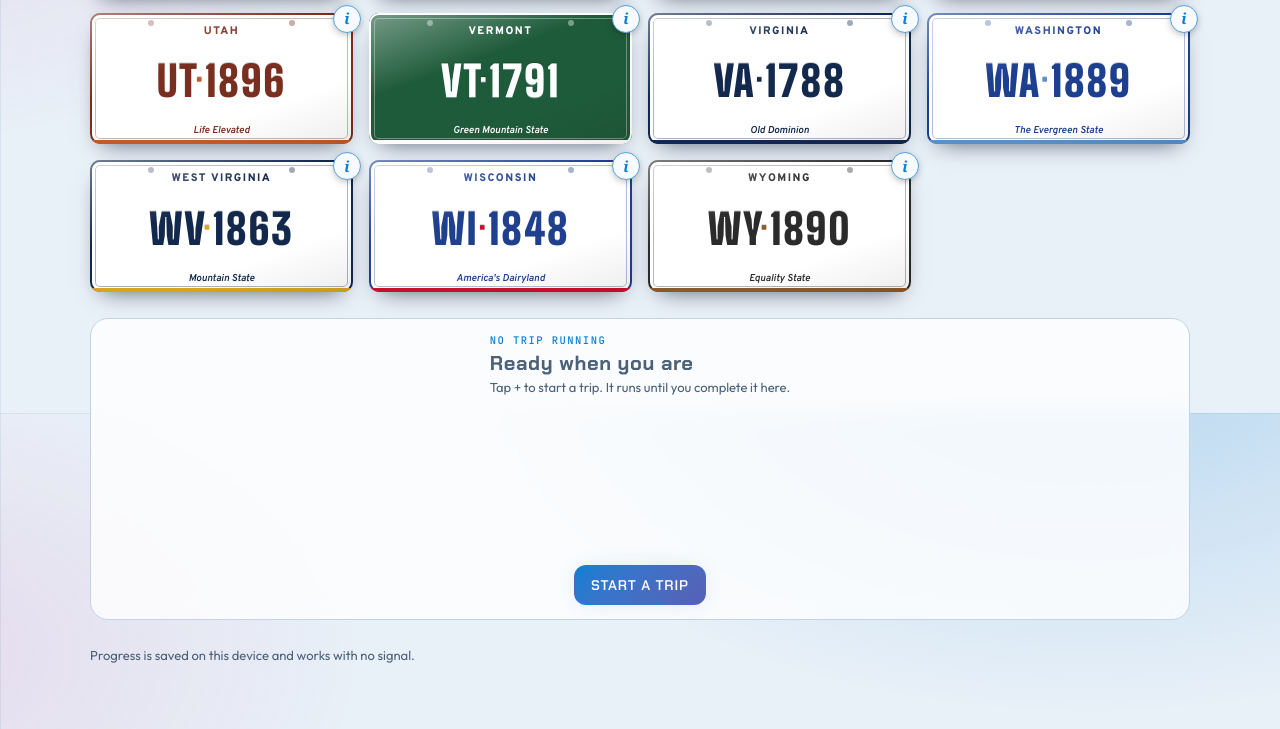
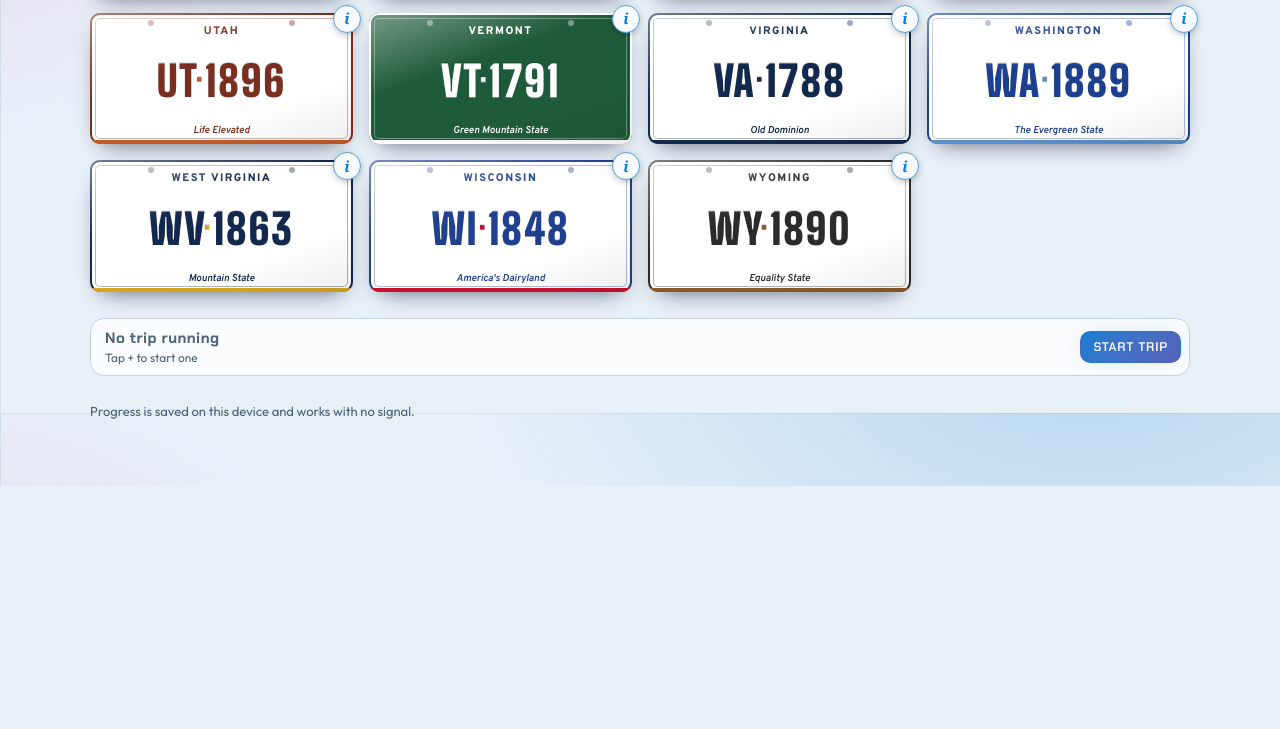
Before and after one commit to tdemmer18/plate-hunt, a plain HTML site: page index.html in a window 1280 px wide. Shown: the part 1987-2716 px from the top of the page. After the commit the page ends 2473 px from the top, so only its background shows below. Drawn offline with Linux system fonts and the light colour scheme.

Commit message:
Make the trip bar a compact single row with a small Complete button
Co-Authored-By: Claude Opus 5.5 <noreply@anthropic.com>

```diff
--- a/index.html
+++ b/index.html
@@ -377,12 +377,13 @@ body.cols-3 .plate .st { font-size: 12.5px; } body.cols-3 .plate .slogan { font-
 .log-form input { font: inherit; font-size: 15px; color: var(--ink); background: var(--card-solid); border: 1px solid var(--rule); border-radius: 10px; padding: 8px 12px; min-width: 0; width: 240px; max-width: 100%; }
 
 /* ---------- Trip bar (bottom of home) and New trip dialog ---------- */
-.trip-bar { display: flex; flex-wrap: wrap; gap: 12px; align-items: center; justify-content: space-between; background: var(--card); border: 1px solid var(--rule); border-radius: 18px; padding: 14px 16px; backdrop-filter: blur(10px); -webkit-backdrop-filter: blur(10px); }
-.trip-bar .tb-kicker { font-family: var(--font-mono); font-size: 10.5px; letter-spacing: .14em; text-transform: uppercase; color: var(--accent); }
-.trip-bar .tb-name { font-family: var(--font-hud); font-weight: 700; font-size: 20px; letter-spacing: .03em; }
-.trip-bar .tb-sub { font-size: 13px; color: var(--ink-soft); }
-.trip-bar > div:first-child { flex: 1 1 220px; min-width: 0; }
-.trip-bar .tb-btns { display: flex; flex-wrap: wrap; gap: 8px; }
+.trip-bar { display: flex; flex-direction: row; flex-wrap: nowrap; gap: 12px; align-items: center; background: var(--card); border: 1px solid var(--rule); border-radius: 14px; padding: 8px 8px 8px 14px; backdrop-filter: blur(10px); -webkit-backdrop-filter: blur(10px); }
+.trip-bar .tb-txt { flex: 1 1 auto; min-width: 0; }
+.trip-bar .tb-name { font-family: var(--font-hud); font-weight: 700; font-size: 15px; letter-spacing: .03em; white-space: nowrap; overflow: hidden; text-overflow: ellipsis; }
+.trip-bar .tb-sub { font-size: 12px; color: var(--ink-soft); white-space: nowrap; overflow: hidden; text-overflow: ellipsis; }
+.trip-bar .tb-sub b { color: var(--good); font-weight: 600; }
+.trip-bar .tb-btns { flex: none; display: flex; gap: 6px; }
+.trip-bar .btn { padding: 7px 12px; font-size: 12.5px; border-radius: 10px; white-space: nowrap; }
 .trip-bar.idle .tb-name { color: var(--ink-soft); }
 .new-dlg { width: min(460px, calc(100% - 32px)); }
 .new-dlg form { display: contents; }
@@ -643,7 +644,7 @@ button { -webkit-tap-highlight-color: transparent; touch-action: manipulation; -
     <div class="grid" id="roadGrid"></div>
   </section>
 
-  <section class="trip-bar" id="tripBar" aria-label="Current trip"></section>
+  <div class="trip-bar" id="tripBar" role="region" aria-label="Current trip"></div>
 
   <div class="foot">
     <span>Progress is saved on this device and works with no signal. <span id="offline" class="offline-pill" hidden>Offline</span></span>
@@ -1459,15 +1460,15 @@ function renderTripBar() {
   const bar = $("tripBar"), n = Object.keys(state.captured).length, t = state.trip;
   bar.classList.toggle("idle", !t);
   if (!t) {
-    bar.innerHTML = `<div><div class="tb-kicker">No trip running</div><div class="tb-name">Ready when you are</div><div class="tb-sub">Tap + to start a trip. It runs until you complete it here.</div></div>
-      <div class="tb-btns"><button type="button" class="btn go" data-new-trip>Start a trip</button></div>`;
+    bar.innerHTML = `<div class="tb-txt"><div class="tb-name">No trip running</div><div class="tb-sub">Tap + to start one</div></div>
+      <div class="tb-btns"><button type="button" class="btn go" data-new-trip>Start trip</button></div>`;
     return;
   }
-  const since = t.start ? `Started ${fmtDay(t.start)}` : "Just started";
-  bar.innerHTML = `<div><div class="tb-kicker">Trip in progress</div><div class="tb-name">${esc(t.name)}</div><div class="tb-sub">${since} · ${n} plate${n === 1 ? "" : "s"}</div></div>
+  const since = t.start ? `since ${new Date(t.start).toLocaleDateString([], { month: "short", day: "numeric" })}` : "just started";
+  bar.innerHTML = `<div class="tb-txt"><div class="tb-name">${esc(t.name)}</div><div class="tb-sub"><b>● Live</b> · ${n} plate${n === 1 ? "" : "s"} · ${since}</div></div>
     <div class="tb-btns">${confirmComplete
-      ? `<button type="button" class="btn danger" data-complete-yes>${n ? `Log ${n} plate${n === 1 ? "" : "s"} &amp; complete` : "End trip"}</button><button type="button" class="btn" data-complete-no>Keep going</button>`
-      : `<button type="button" class="btn go" data-complete>Complete trip</button>`}</div>`;
+      ? `<button type="button" class="btn danger" data-complete-yes>${n ? "Log it" : "End it"}</button><button type="button" class="btn" data-complete-no>Cancel</button>`
+      : `<button type="button" class="btn go" data-complete>Complete</button>`}</div>`;
 }
 // log the running trip into the standings and clear the board; returns its place (or 0 if nothing logged)
 function completeTrip() {
--- a/sw.js
+++ b/sw.js
@@ -1,6 +1,6 @@
 // Plate Hunt service worker: caches the whole app so it runs with no signal.
 // Bump VERSION whenever any file changes so devices pick up the update.
-const VERSION = "plate-hunt-v29";
+const VERSION = "plate-hunt-v30";
 const LOGOS = "plate-hunt-logos";
 const FILES = [
   "./",
```
